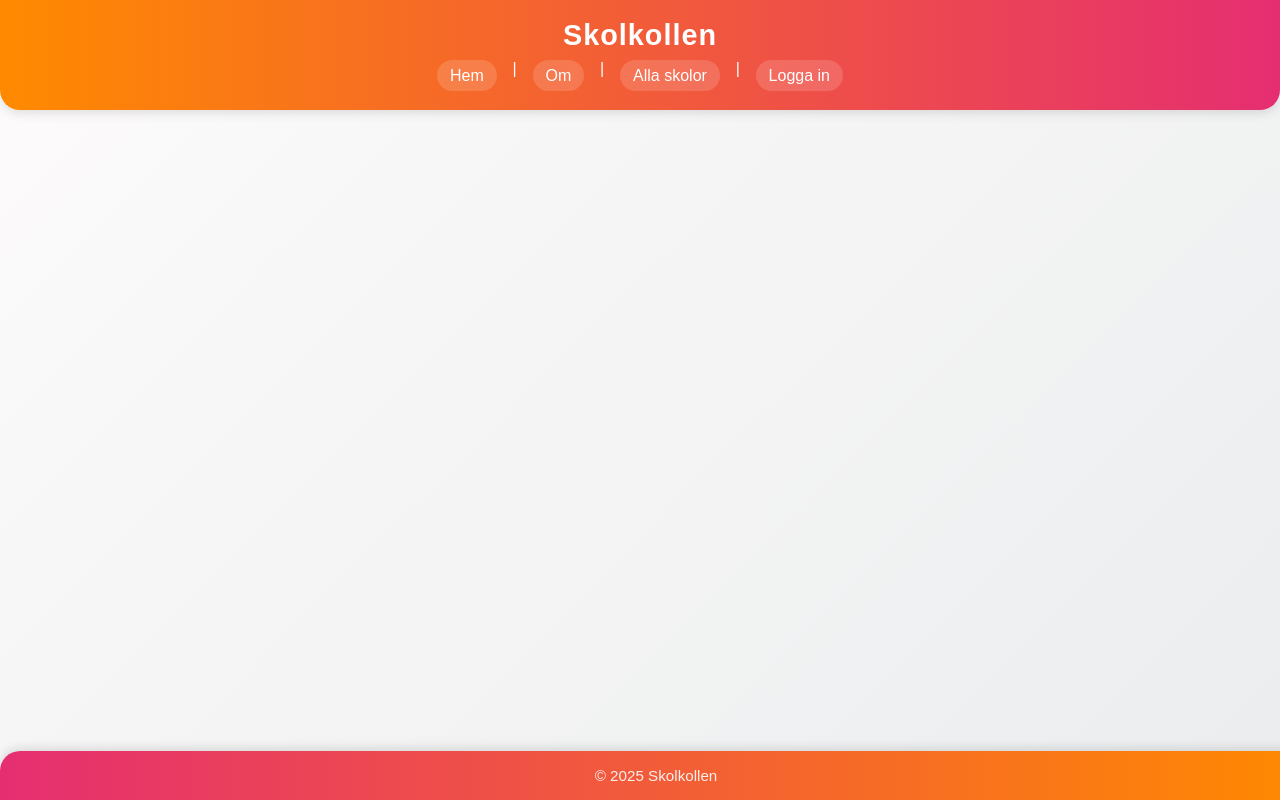
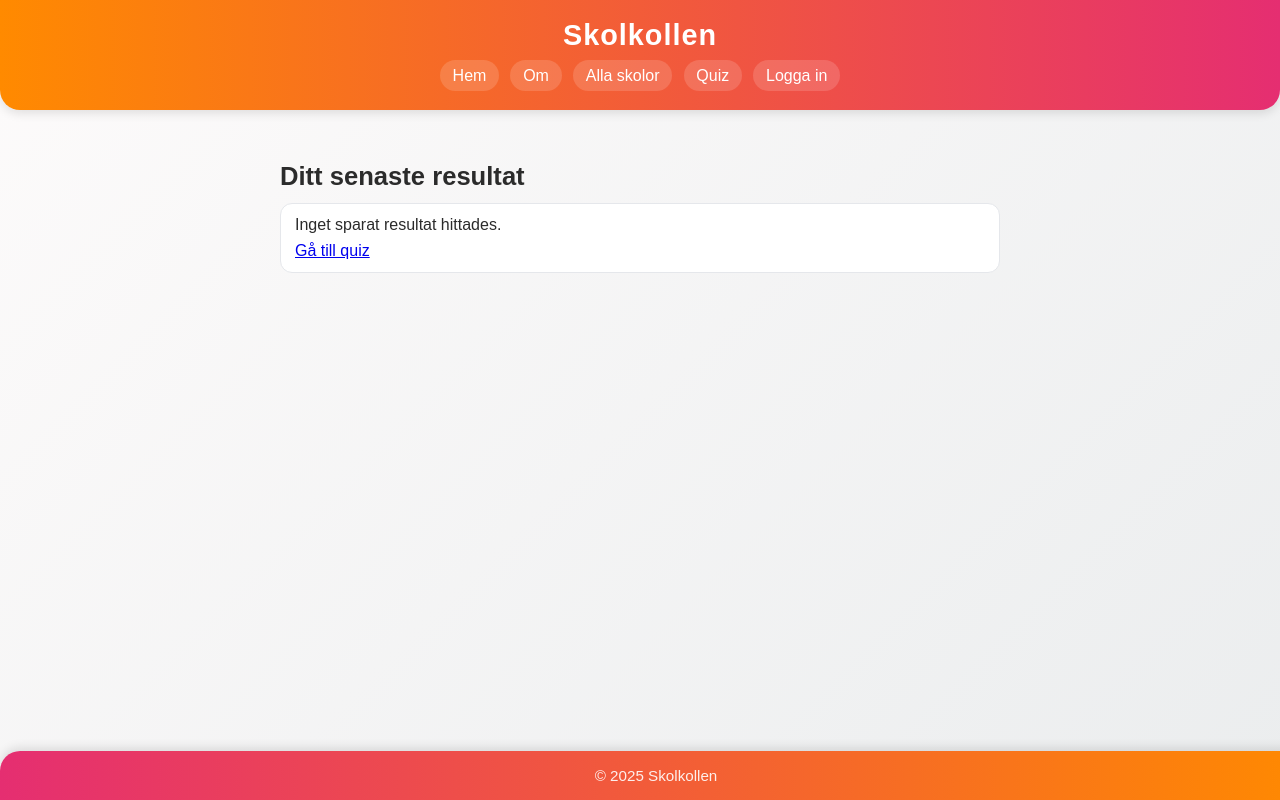
Before and after one commit to Lhlmlund/Skolkollen, a Vue app in the folder frontend/: page /results in a window 1280 px wide. Built offline with nearby package versions, Linux system fonts and the light colour scheme; no server answers.

Commit message:
Added Results page, localStorage for quiz result and improved Quiz UI

```diff
--- a/frontend/src/App.vue
+++ b/frontend/src/App.vue
@@ -3,14 +3,15 @@
     <header>
       <h1>Skolkollen</h1>
       <nav>
-        <router-link to="/">Hem</router-link> |
-        <router-link to="/about">Om</router-link> |
-        <router-link to="/school-list">Alla skolor</router-link> |
+        <router-link to="/">Hem</router-link>
+        <router-link to="/about">Om</router-link>
+        <router-link to="/school-list">Alla skolor</router-link>
+        <router-link to="/quiz">Quiz</router-link>
         <router-link to="/login">Logga in</router-link>
       </nav>
     </header>
 
-    <!-- Main content area that grows -->
+    <!-- Main content area -->
     <main>
       <router-view />
     </main>
@@ -23,13 +24,13 @@
 
 <script>
 export default {
-  name: 'App',
-}
+  name: "App",
+};
 </script>
 
 <style>
 body {
-  font-family: 'Poppins', sans-serif;
+  font-family: "Poppins", sans-serif;
   margin: 0;
   padding: 0;
   background: linear-gradient(135deg, #fdfbfb 0%, #ebedee 100%);
@@ -48,7 +49,7 @@ header {
   color: white;
   text-align: center;
   padding: 1.2rem 0;
-  box-shadow: 0 4px 10px rgba(0,0,0,0.1);
+  box-shadow: 0 4px 10px rgba(0, 0, 0, 0.1);
   border-bottom-left-radius: 20px;
   border-bottom-right-radius: 20px;
 }
@@ -65,7 +66,7 @@ nav {
   display: flex;
   justify-content: center;
   flex-wrap: wrap;
-  gap: 1rem;
+  gap: 0.7rem;
 }
 
 nav a {
@@ -83,13 +84,13 @@ nav a:hover {
   transform: scale(1.05);
 }
 
-/* Main content grows to fill space */
+/* Main content layout */
 main {
   flex: 1;
   padding: 2rem;
 }
 
-/* Sticky Footer */
+/* Footer */
 footer {
   position: fixed;
   bottom: 0;
--- a/frontend/src/pages/QuizView.vue
+++ b/frontend/src/pages/QuizView.vue
@@ -1,6 +1,8 @@
 <script setup>
 import { ref, onMounted } from 'vue'
+import { useRouter } from 'vue-router'
 
+const router = useRouter()
 const loading = ref(true)
 const submitting = ref(false)
 const questions = ref([])
@@ -40,6 +42,19 @@ async function submitQuiz() {
     })
     if (!res.ok) throw new Error('Kunde inte skicka quiz-svar')
     result.value = await res.json()
+
+// 🔹 Spara i localStorage så Results-sidan kan visa senaste
+if (result.value?.suggestedProgram) {
+  localStorage.setItem('skolkollen_last_suggested', JSON.stringify({
+    suggestedProgram: result.value.suggestedProgram,
+    submissionId: result.value.submissionId,
+    savedAt: new Date().toISOString()
+  }))
+}
+
+// 🔹 Navigera till /results
+router.push({ name: 'results' })
+
   } catch (e) {
     errorMsg.value = e.message
   } finally {
--- /dev/null
+++ b/frontend/src/pages/ResultsView.vue
@@ -0,0 +1,42 @@
+<script setup>
+import { ref, onMounted } from 'vue'
+import { useRouter } from 'vue-router'
+
+const router = useRouter()
+const last = ref(null)
+
+onMounted(() => {
+  try {
+    last.value = JSON.parse(localStorage.getItem('skolkollen_last_suggested'))
+  } catch {
+    last.value = null
+  }
+})
+</script>
+
+<template>
+  <main style="max-width:720px;margin:0 auto;padding:16px 16px 120px;">
+    <h1 style="margin:4px 0 12px;font-size:1.6rem;font-weight:700;">Ditt senaste resultat</h1>
+
+    <div v-if="!last" style="border:1px solid #e5e7eb;border-radius:12px;padding:12px 14px;background:#fff;">
+      <p style="margin:0 0 8px;">Inget sparat resultat hittades.</p>
+      <router-link to="/quiz" style="text-decoration:underline;">Gå till quiz</router-link>
+    </div>
+
+    <div v-else style="border:1px solid #e5e7eb;border-radius:12px;padding:12px 14px;background:#f9fafb;">
+      <p style="margin:0;font-weight:700;">{{ last.suggestedProgram.name }}</p>
+      <p style="margin:4px 0 0;color:#64748b;">{{ last.suggestedProgram.category }}</p>
+      <p style="margin:6px 0 0;color:#94a3b8;font-size:.9rem;">Submission ID: {{ last.submissionId }}</p>
+      <p style="margin:6px 0 0;color:#94a3b8;font-size:.9rem;">Sparad: {{ new Date(last.savedAt).toLocaleString() }}</p>
+
+      <div style="margin-top:10px;display:flex;gap:8px;flex-wrap:wrap;">
+        <router-link to="/quiz" style="padding:8px 12px;border-radius:10px;background:#111;color:#fff;">Gör quizzet igen</router-link>
+        <button
+          @click="localStorage.removeItem('skolkollen_last_suggested'); last=null"
+          style="padding:8px 12px;border-radius:10px;border:1px solid #e5e7eb;background:#fff;cursor:pointer;">
+          Rensa resultat
+        </button>
+      </div>
+    </div>
+  </main>
+</template>
```
Also changed, not shown: frontend/src/router/index.js (+6 -1 lines), 1 other file (tests, documents, lock files or other folders).
